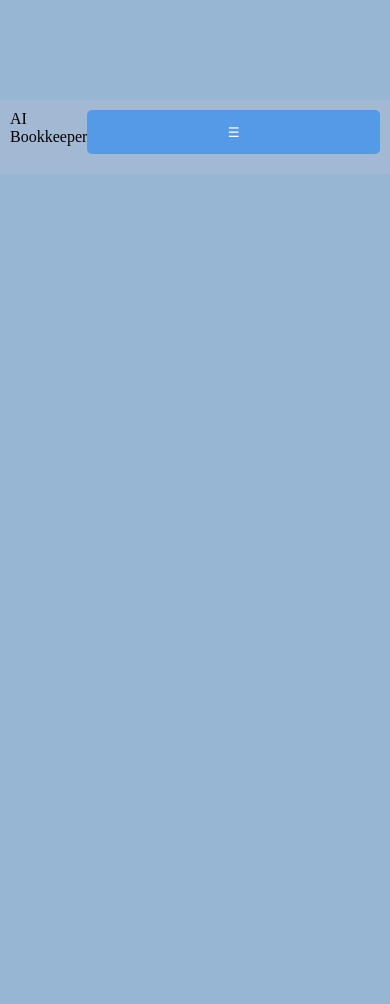
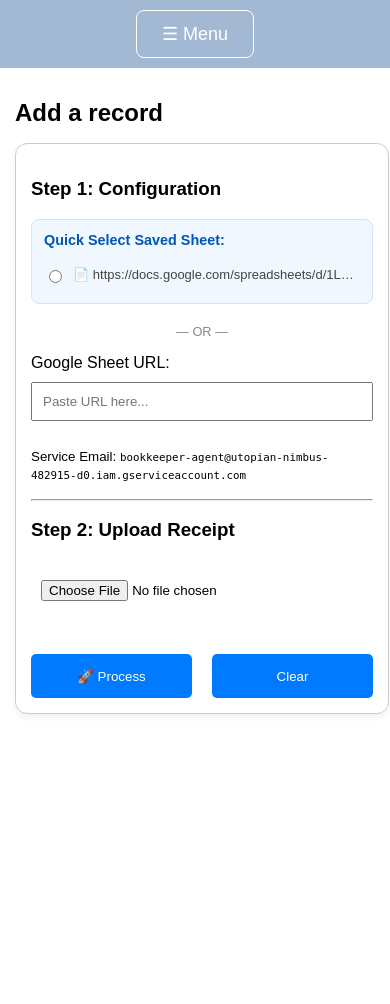
Before and after one commit to Sharon-Tseng/ai_bookkeeper, a Flask app: page /app in a window 390 px wide. Run offline with Flask 3, Linux system fonts and the light colour scheme; data comes from the database, SQL or seed files in the repository.

Commit message:
Fix layout

```diff
--- a/static/style.css
+++ b/static/style.css
@@ -1,43 +1,113 @@
+/* =========================================
+   1. GLOBAL STYLES & LAYOUT RESET
+   ========================================= */
 body {
     margin: 0;
     padding: 0;
-    background-color: #f0f2f5;
-    display: flex;
-    justify-content: center;
+    background-color: white !important;
+    font-family: sans-serif; /* Recommended for a cleaner look */
 }
 
-/* Main container*/
+#main {
+    margin-left: 0 !important;
+    padding: 20px;
+    padding-top: 10px;
+    width: 100%;
+    box-sizing: border-box;
+    display: block !important;
+    background-color: white;
+}
+
+/* =========================================
+   2. TOP NAVIGATION (ROLL-DOWN MENU)
+   ========================================= */
+.top-nav {
+    width: 100%;
+    background-color: #a3b8d3;
+    position: sticky;
+    top: 0;
+    z-index: 1000;
+}
+
+.nav-header {
+    display: flex;
+    justify-content: center; /* Centers the Menu button */
+    padding: 10px;
+}
+
+.menu-toggle {
+    background: none;
+    border: 1px solid white;
+    color: white;
+    padding: 10px 25px;
+    cursor: pointer;
+    font-size: 18px;
+    border-radius: 8px;
+    min-height: 48px;
+    width: auto;
+}
+
+.nav-links {
+    display: none; /* Hidden until 'active' class is added */
+    flex-direction: column;
+    background-color: #f8f9fa;
+    width: 100%;
+    border-bottom: 2px solid #ddd;
+    box-shadow: 0 4px 10px rgba(0,0,0,0.1);
+}
+
+.nav-links.active {
+    display: flex; /* Triggered by toggleMenu() script */
+}
+
+/* Navigation Link Items */
+.nav-item {
+    padding: 18px;
+    text-align: center;
+    text-decoration: none;
+    color: #333;
+    border-top: 1px solid #eee;
+    transition: 0.2s;
+    display: block;
+}
+
+.nav-item:hover {
+    background-color: rgba(0, 0, 0, 0.05);
+    font-size: 22px;
+}
+
+/* =========================================
+   3. BOXES & CONTAINERS
+   ========================================= */
 .box {
     border: 1px solid #ccc;
     padding: 15px;
     border-radius: 12px;
-  margin-bottom: 20px;
+    margin: 20px auto;
     max-width: 400px;
     width: 90%;
-  margin: 20px auto;
     background: white;
     box-shadow: 0 4px 6px rgba(0,0,0,0.05);
     word-wrap: break-word;
 }
 
-input[type="text"], input[type="file"], button {
-    width: 100%;
-    max-width: 100%;
-    box-sizing: border-box;
-    margin-bottom: 10px;
+.result {
+    background: #f4f4f4;
+    padding: 15px;
+    border-left: 5px solid #007bff;
+    white-space: pre-wrap;
 }
 
-#main {
+/* =========================================
+   4. FORMS & BUTTONS
+   ========================================= */
+input[type="text"],
+input[type="file"] {
     width: 100%;
-    max-width: 480px;
-    min-height: 100vh;
-    margin-left: 0 !important;
-    padding-top: 10px;
-    background-color: white;
-    box-shadow: 0 0 20px rgba(0,0,0,0.1);
+    margin: 10px 0;
+    padding: 10px;
+    box-sizing: border-box;
 }
-
-input[type="text"], input[type="file"] { width: 100%; margin: 10px 0; padding: 10px; }
 
 button {
     background: #549ae6;
@@ -46,15 +116,41 @@ button {
     padding: 10px 20px;
     cursor: pointer;
     border-radius: 5px;
+    width: 100%;
+    min-height: 44px;
+    transition: 0.3s;
 }
 
-.result { background: #f4f4f4;
-  padding: 15px;
-  border-left: 5px solid #007bff;
-  white-space: pre-wrap;
+.button-container {
+    display: flex;
+    gap: 20px;
+    align-items: center;
 }
 
-/* Spinning loader */
+#submit-button,
+#clear-button {
+    background-color: #007bff;
+    color: white;
+    min-width: 120px;
+}
+
+#submit-button:hover,
+#clear-button:hover {
+    background-color: #5a6268;
+}
+
+/* =========================================
+   5. LOADING & ANIMATIONS
+   ========================================= */
+#loading-container {
+    display: none;
+    margin-top: 20px;
+    padding: 15px;
+    background: #e9f7fe;
+    border-radius: 5px;
+    color: #31708f;
+}
+
 .loader {
     border: 8px solid #f3f3f3;
     border-top: 8px solid #007bff;
@@ -70,101 +166,9 @@ button {
     100% { transform: rotate(360deg); }
 }
 
-#loading-container{
-    display:none;
-    margin-top: 20px;
-    padding: 15px;
-    background: #e9f7fe;
-    border-radius: 5px;
-    color: #31708f;
-}
-
-/* Top-nav styling */
-.top-nav {
-    height: 100%;
-    width: 100%;
-    position: fixed;
-    z-index: 1000;
-    top: 0;
-    left: 0;
-    background-color: #97b6d4;
-    overflow-x: hidden;
-    transition: 0.3s;
-    padding-top: 100px;
-}
-
-button {
-    min-height: 44px;
-    width: 100%;
-}
-
-/* Top-nav links */
-.top-nav a, .top-nav .nav-item, .top-nav h2{
-    text-align:center;
-    display: block;
-    font-weight: bold;
-    font-size: 20px;
-    padding: 10px 15px;
-    text-decoration: none;
-    font-size: 18px;
-    color: white;
-    display: block;
-    transition: 0.2s;
-    white-space: nowrap;
-    overflow: hidden;
-    text-overflow: ellipsis;
-}
-
-.nav-header{
-    display: flex;
-    justify-content: center;
-    padding: 10px;
-    background-color: #a3b8d3;
-}
-
-.nav-links{
-    display:none;
-    flex-direction: column;
-    width: 100%;
-    background-color: #f0f2f5;
-    border-bottom: 2px solid #ddd;
-}
-
-.nav-links.active{
-    display: flex;
-}
-
-.top-nav a:hover {
-    background-color: rgba(255, 255, 255, 0.2);
-    font-size: 22px;
-}
-
-/* Close button */
-.closebtn {
-    position: absolute;
-    top: 10px;
-    right: 10px;
-    font-size: 36px;
-    margin: 16px;
-    cursor: pointer;
-}
-
-/* Open button */
-.openbtn {
-    font-size: 20px;
-    cursor: pointer;
-    background-color: #97b6d4;
-    color: white;
-    padding: 10px 15px;
-    border: none;
-    border-radius: 5px;
-}
-
-.openbtn:hover {
-    background-color: #34495e;
-}
-
-/* Welcome page */
+/* =========================================
+   6. WELCOME PAGE STYLES
+   ========================================= */
 .welcome-page {
     background: linear-gradient(135deg, #2c3e50 0%, #3498db 100%);
     height: 100vh;
@@ -199,27 +203,35 @@ button {
     background-color: #27ae60;
 }
 
-.button-container {
-    display: flex;
-    gap: 20px;
-    align-items: center;
+/* =========================================
+   7. LEGACY / UTILITY (Can be removed if not used)
+   ========================================= */
+.closebtn {
+    position: absolute;
+    top: 10px;
+    right: 10px;
+    font-size: 36px;
+    cursor: pointer;
 }
 
-#submit-button, #clear-button {
-    min-width: 120px;
-    padding: 10px 20px;
-    cursor: pointer;
-    border-radius: 5px;
-    border: none;
-    font-size: 16px;
-    transition: 0.3s;
+.openbtn {
+    display: none; /* Hidden to clean up the right side */
 }
 
-#submit-button:hover, #clear-button:hover{
-    background-color: #5a6268;
+/* =========================================
+   MOBILE RESPONSIVENESS FIX
+   ========================================= */
+@media (max-width: 480px) {
+    #main {
+        padding: 15px; /* Less padding on small phones to save space */
     }
 
-#submit-button,#clear-button {
-    background-color: #007bff;
-    color: white;
+    .box {
+        width: 95%; /* Use more width on small phones */
+        margin: 10px auto;
     }
+
+    h1 {
+        font-size: 24px; /* Smaller title text for phones */
+    }
+}
--- a/templates/add_record.html
+++ b/templates/add_record.html
@@ -14,8 +14,7 @@
 <body>
     <nav class="top-nav">
         <div class="nav-header">
-            <span class="brand">AI Bookkeeper</span>
-            <button class="menu-toggle" onclick="toggleMenu()">☰</button>
+            <button class="menu-toggle" onclick="toggleMenu()">☰ Menu</button>
         </div>
         <div id="nav-links" class="nav-links">
             <a href="/" class="nav-item">Home</a>
--- a/templates/view_history.html
+++ b/templates/view_history.html
@@ -13,8 +13,7 @@
 <body>
     <nav class="top-nav">
         <div class="nav-header">
-            <span class="brand">AI Bookkeeper</span>
-            <button class="menu-toggle" onclick="toggleMenu()">☰</button>
+            <button class="menu-toggle" onclick="toggleMenu()">☰ Menu</button>
         </div>
         <div id="nav-links" class="nav-links">
             <a href="/" class="nav-item">Home</a>
```
Lines whose indentation alone changed are shown as unchanged.
